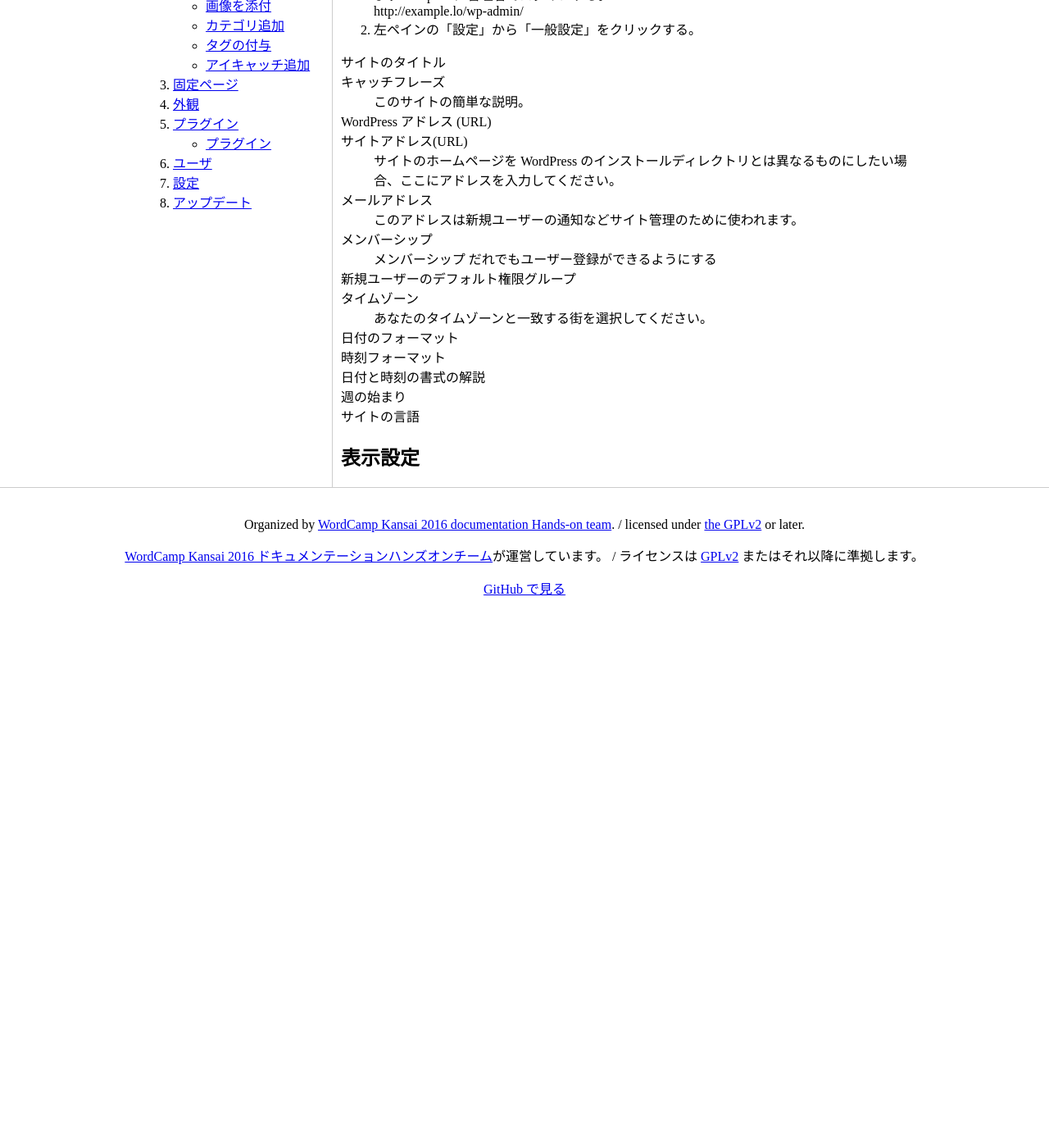
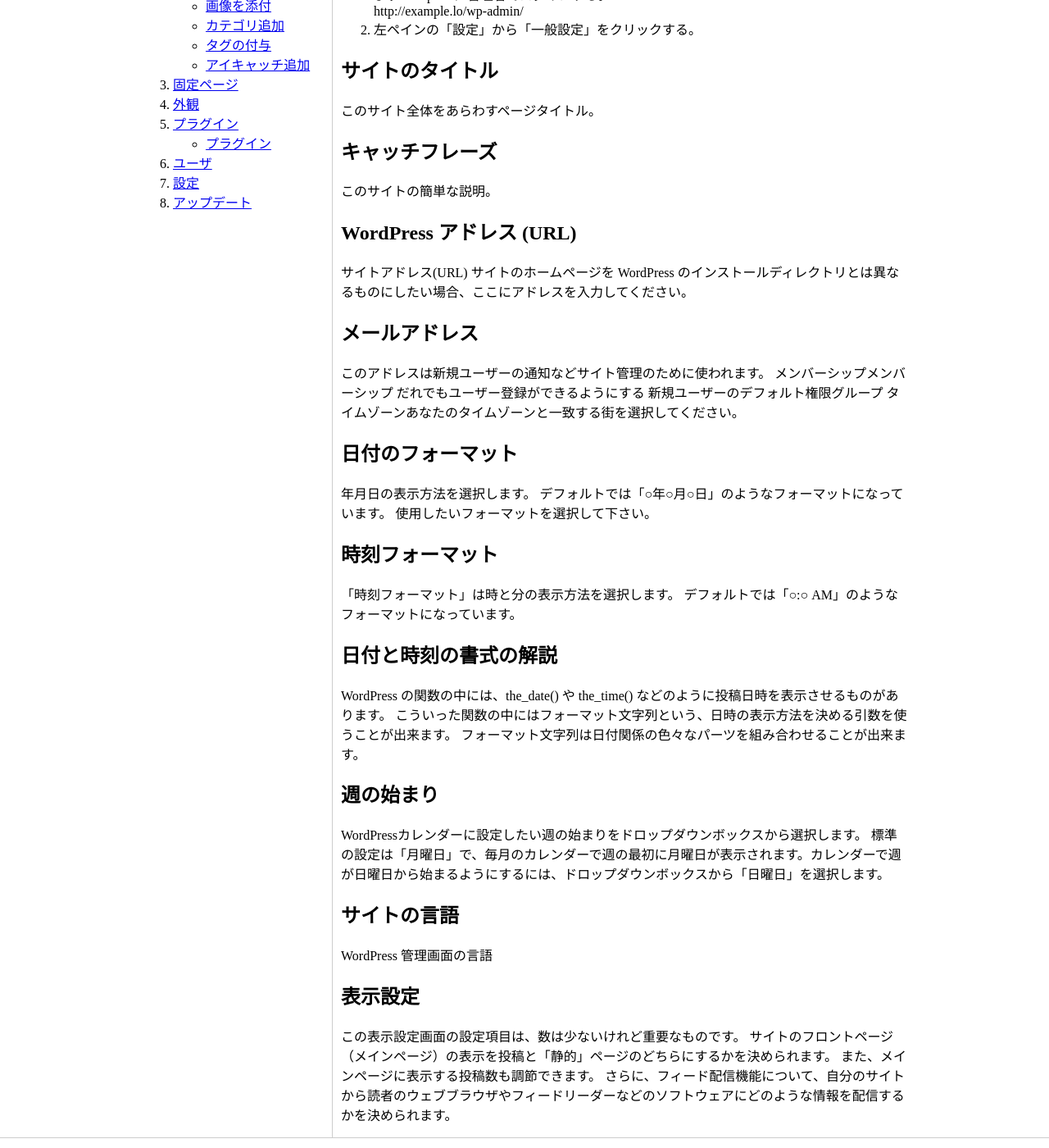
Before and after one commit to jawordpressorg/user-manual, a Jekyll site: the page built from 7_settei/index.md, in a window 1280 px wide and 1400 px high, scrolled down 280 px. Shown: the whole window at 82% size. Built offline with Jekyll 4.4.1, drawn with Linux system fonts in a browser that asks for light colours; nearby versions of some CDN libraries; before the commit the page ends 1029 px from its top, so only the background shows below that.

Commit message:
一般設定の補足説明を追加しました。 修正があればお願いします。

```diff
--- a/7_settei/index.md
+++ b/7_settei/index.md
@@ -9,25 +9,44 @@ title: 設定について
 http://example.lo/wp-admin/
 2. 左ペインの「設定」から「一般設定」をクリックする。
 
-<dl>
-<dt>サイトのタイトル</dt>
-<dd></dd>
-<dt>キャッチフレーズ</dt>
-<dd>このサイトの簡単な説明。</dd>
-<dt>WordPress アドレス (URL)</dt>
-<dt>サイトアドレス(URL)</dt>
-<dd>サイトのホームページを WordPress のインストールディレクトリとは異なるものにしたい場合、ここにアドレスを入力してください。</dd>
-<dt>メールアドレス</dt>
-<dd>このアドレスは新規ユーザーの通知などサイト管理のために使われます。</dd>
-<dt>メンバーシップ</dt><dd>メンバーシップ だれでもユーザー登録ができるようにする</dd>
-<dt>新規ユーザーのデフォルト権限グループ</dt><dd></dd>
-<dt>タイムゾーン</dt><dd>あなたのタイムゾーンと一致する街を選択してください。</dd>
-<dt>日付のフォーマット</dt><dd></dd>
-<dt>時刻フォーマット</dt><dd></dd>
-<dt>日付と時刻の書式の解説</dt><dd></dd>
-<dt>週の始まり</dt><dd></dd>
-<dt>サイトの言語</dt><dd></dd>
-</dl>
+
+## サイトのタイトル
+このサイト全体をあらわすページタイトル。
+
+## キャッチフレーズ
+
+このサイトの簡単な説明。
+
+## WordPress アドレス (URL)
+サイトアドレス(URL)
+サイトのホームページを WordPress のインストールディレクトリとは異なるものにしたい場合、ここにアドレスを入力してください。
+## メールアドレス
+このアドレスは新規ユーザーの通知などサイト管理のために使われます。
+メンバーシップメンバーシップ だれでもユーザー登録ができるようにする
+新規ユーザーのデフォルト権限グループ
+タイムゾーンあなたのタイムゾーンと一致する街を選択してください。
+
+## 日付のフォーマット
+年月日の表示方法を選択します。
+デフォルトでは「○年○月○日」のようなフォーマットになっています。
+使用したいフォーマットを選択して下さい。
 
 
-# 表示設定
+## 時刻フォーマット
+「時刻フォーマット」は時と分の表示方法を選択します。
+デフォルトでは「○:○ AM」のようなフォーマットになっています。
+
+## 日付と時刻の書式の解説
+WordPress の関数の中には、the_date() や the_time() などのように投稿日時を表示させるものがあります。
+こういった関数の中にはフォーマット文字列という、日時の表示方法を決める引数を使うことが出来ます。
+フォーマット文字列は日付関係の色々なパーツを組み合わせることが出来ます。
+## 週の始まり
+WordPressカレンダーに設定したい週の始まりをドロップダウンボックスから選択します。
+標準の設定は「月曜日」で、毎月のカレンダーで週の最初に月曜日が表示されます。カレンダーで週が日曜日から始まるようにするには、ドロップダウンボックスから「日曜日」を選択します。
+## サイトの言語
+WordPress 管理画面の言語
+## 表示設定
+この表示設定画面の設定項目は、数は少ないけれど重要なものです。
+サイトのフロントページ（メインページ）の表示を投稿と「静的」ページのどちらにするかを決められます。
+また、メインページに表示する投稿数も調節できます。
+さらに、フィード配信機能について、自分のサイトから読者のウェブブラウザやフィードリーダーなどのソフトウェアにどのような情報を配信するかを決められます。
```
